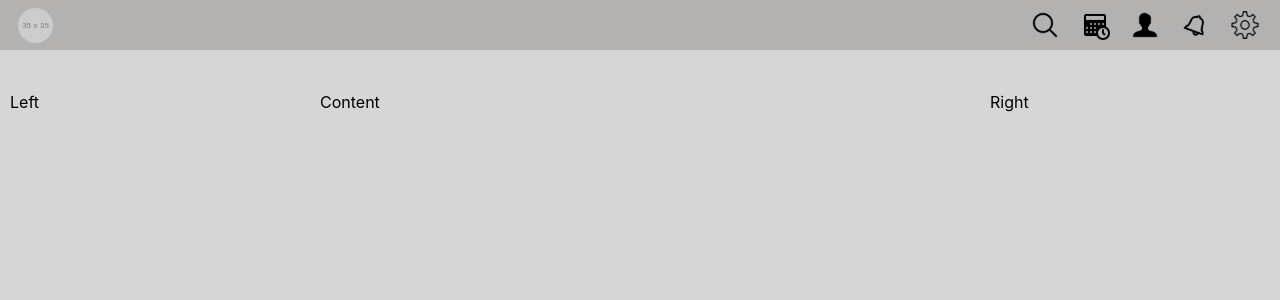
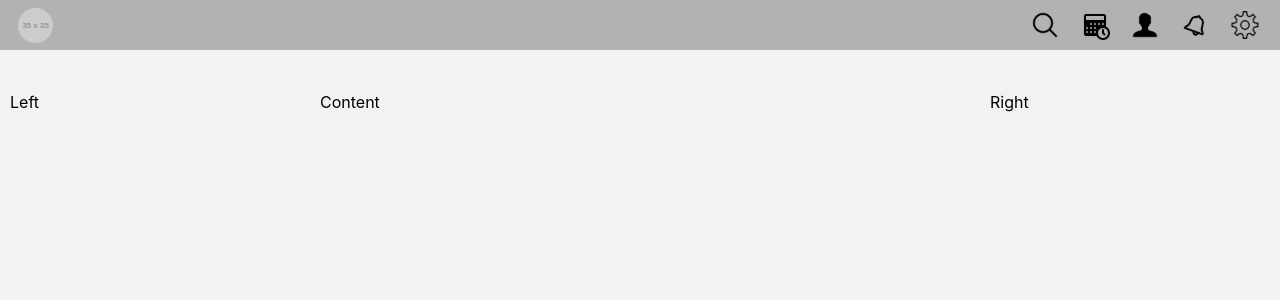
Before and after one commit to aronmero/bindify, a Vue app in the folder Frontend/: page / in a window 1280 px wide. Shown: the top 300 px of the page. Built offline with nearby package versions, Linux system fonts and the light colour scheme.

Commit message:
Hot fix: bg color

```diff
--- a/Frontend/src/style/style.scss
+++ b/Frontend/src/style/style.scss
@@ -24,7 +24,7 @@
 
   color-scheme: light dark;
   color: $text-color;
-  background-color: #d6d6d6;
+  background-color: #f3f2f2;
 
   font-synthesis: none;
   text-rendering: optimizeLegibility;
```
